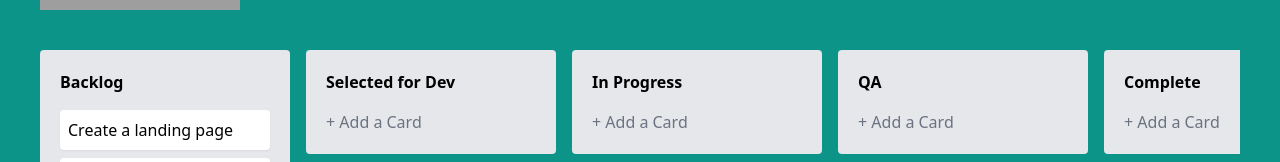
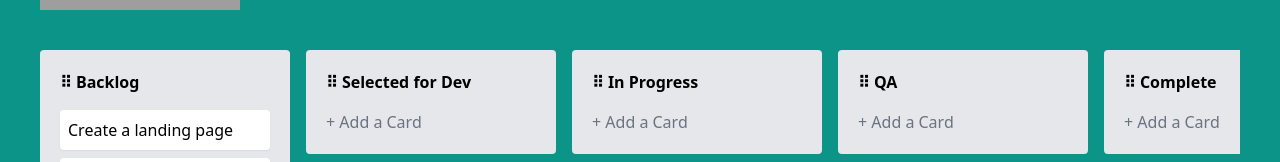
Before and after one commit to alienat3d/trello-alike-app, a Nuxt app: page / in a window 1280 px wide. Shown: the part 180-342 px from the top of the page. Built offline with nearby package versions, Linux system fonts and the light colour scheme; grey boxes are pictures that could not be loaded.

Commit message:
add(code & notes) For #08: Draggable transition & Drag Handle

```diff
--- /dev/null
+++ b/components/DragHandle.vue
@@ -0,0 +1,4 @@
+<template>
+  <!-- 5.3 -->
+  <span class="drag-handle cursor-move">&#10303; </span>
+</template>
--- a/components/TrelloBoard.vue
+++ b/components/TrelloBoard.vue
@@ -48,16 +48,24 @@ const columns = ref<Column[]>([
     <!-- 4.3 Ещё один проп, который может пригодиться — "item-key". С помощью него мы информируем Vue Draggable как мы хотим идентифицировать каждый из элементов внутри списков. Значением будет "id". (Вероятнее всего "под капотом" Vue Draggable просто присвоит элементам атрибут "key" с уникальным id для цикла в директиве "v-for", а может и что-то ещё.) -->
     <!-- 4.4 Также этот комп. "draggable" будет служить обёрткой для всех наших колонок. Поэтому заберём классы у внешнего div'а и повесим на комп. "draggable". -->
     <!-- 4.5 Внутри "draggable" мы определим slot для каждого отдельного элемента, который будет содержаться в нём. И на этом этапе мы теперь уже работаем с каждой из колонок, а значит нам не нужна здесь директива "v-for". Перетащим вёрстку колонки внутрь слота. -->
+    <!-- 5.0 Теперь с помощью спец. пропа "animation" изменим время, за которое анимация будет отображаться на 150 мс, сделав её более плавной. -->
+    <!-- 5.1 Что мы ещё можем сделать, так это определить область, нажатие по которой будет включать режим перетаскивания карточки (пока у нас этот режим включается по клику и удержанию по любой поверхности карточки). Делается это при помощи специального пропа "handle", а значением его будет селектор элемента, по нажатию на который будет включаться режим перетаскивания. Назовём этот класс "drag-handle" и будет он у элемента span со специальным эмодзи рядом с заголовком. -->
     <draggable
       v-model="columns"
       group="columns"
       item-key="id"
+      :animation="150"
+      handle=".drag-handle"
       class="flex items-start gap-4 overflow-x-auto pb-10"
     >
       <!-- 4.6 Теперь у нас потерялся доступ к данным из "column", чтобы вновь его обрести извлечём "column" из доступной переменной "element" в "#item". Также здесь укажем тип для element - "Column". -->
+      <!-- 5.2 Вообще-то нам лучше превратить этот элемент в компонент, т.к. он ещё пригодится нам в комп. задачи. -->
+      <!-- Go to [components\DragHandle.vue] -->
       <template #item="{ element: column }: { element: Column }">
         <div class="column min-w-[250px] rounded bg-gray-200 p-5">
-          <header class="mb-4 font-bold">{{ column.title }}</header>
+          <header class="mb-4 font-bold">
+            <DragHandle />{{ column.title }}
+          </header>
           <TrelloBoardTask
             :task="task"
             v-for="task in column.tasks"
```
